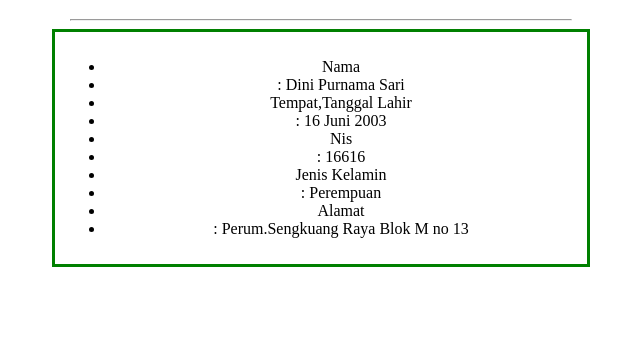
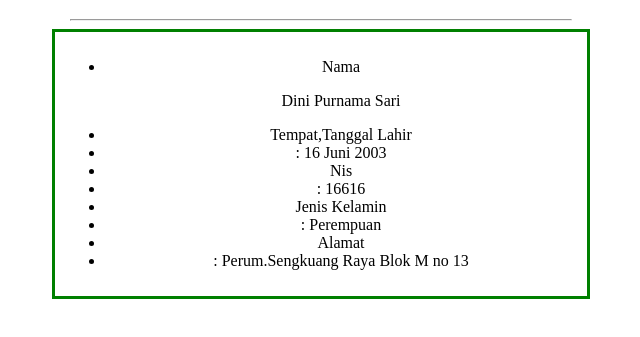
Before and after one commit to dinipurnamaa/dinipurnamaa.github.io, a plain HTML site: page index.html in a window 1280 px wide. Shown: the part 61-398 px from the top of the page, without its empty margins (199-839 px from the left). Drawn offline with Linux system fonts and the light colour scheme.

Commit message:
Update index.html

```diff
--- a/index.html
+++ b/index.html
@@ -10,7 +10,7 @@
       <div class="center">
         <ul>
           <li>Nama</li>
-          <li>: Dini Purnama Sari</li>
+          <p> Dini Purnama Sari</p>
           <li>Tempat,Tanggal Lahir</li>
           <li>: 16 Juni 2003</li>
           <li>Nis</li>
```
